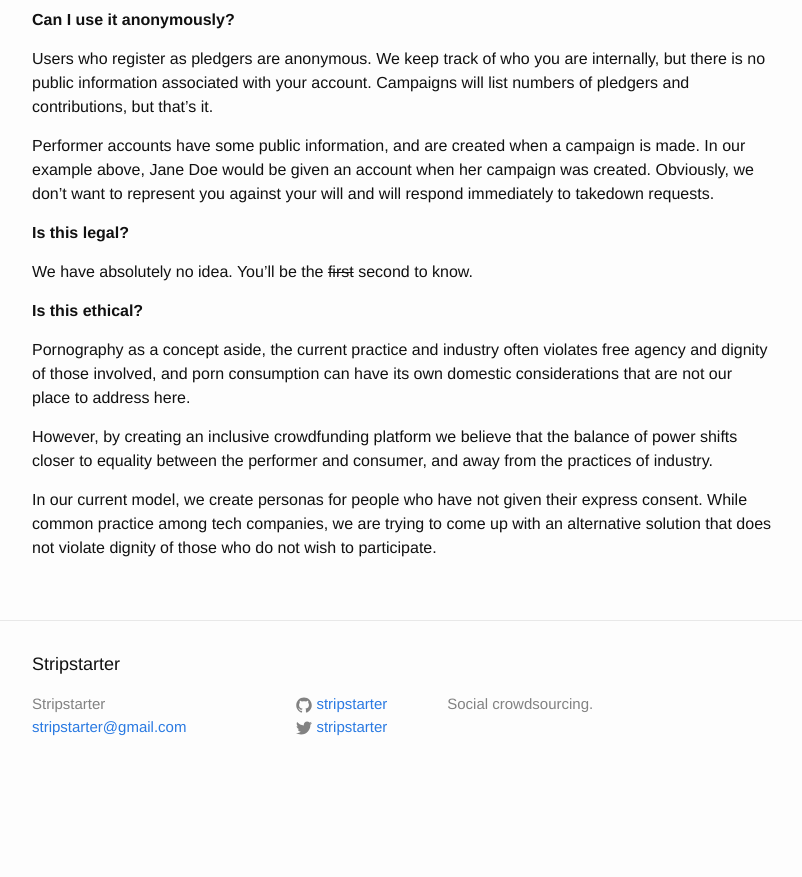
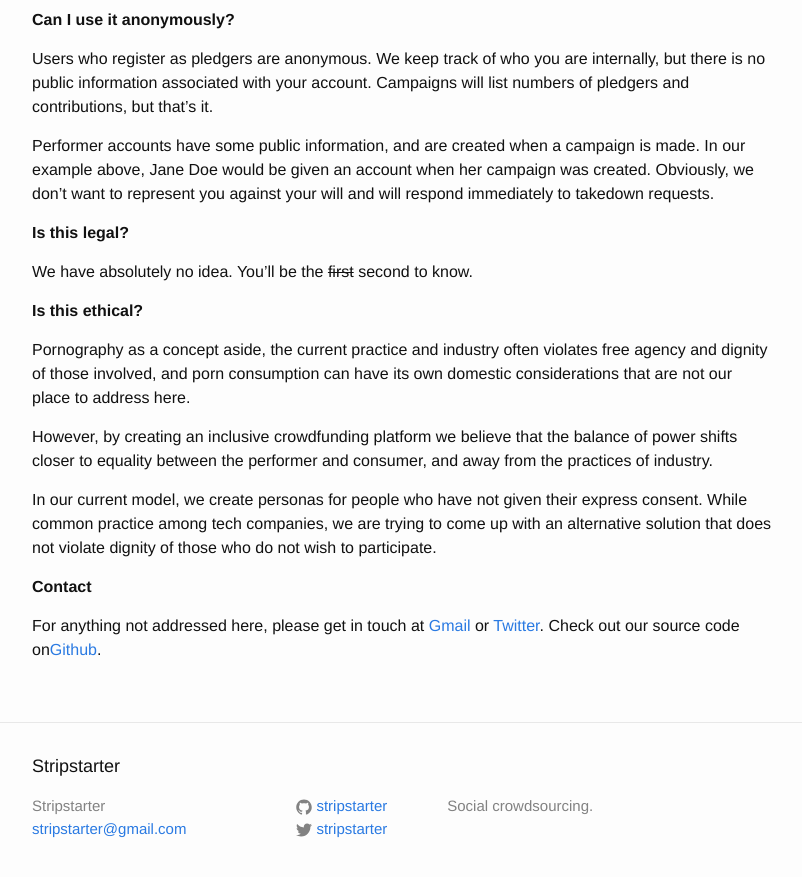
Before and after one commit to stripstarter/blog, a Jekyll site: the page built from about.md, in a window 1280 px wide and 900 px high, scrolled down 786 px. Shown: the top 877 px of the window, without its empty margins (238-1040 px from the left). Built offline with Jekyll 4.4.1, drawn with Linux system fonts in a browser that asks for light colours; before the commit the page ends 1584 px from its top, so only the background shows below that.

Commit message:
Deleting stupid first post; updating About with contact info

```diff
--- a/about.md
+++ b/about.md
@@ -63,3 +63,7 @@ Pornography as a concept aside, the current practice and industry often violates
 However, by creating an inclusive crowdfunding platform we believe that the balance of power shifts closer to equality between the performer and consumer, and away from the practices of industry.
 
 In our current model, we create personas for people who have not given their express consent.  While common practice among tech companies, we are trying to come up with an alternative solution that does not violate dignity of those who do not wish to participate.
+
+**Contact**
+
+For anything not addressed here, please get in touch at [Gmail](mailto:stripstarter@gmail.com) or [Twitter](http://twitter.com/stripstarter).  Check out our source code on[Github](http://github.com/stripstarter/stripstarter).
```
Also changed, not shown: _posts/2014-08-30-our-first-post.markdown (deleted, +0 -27 lines).
